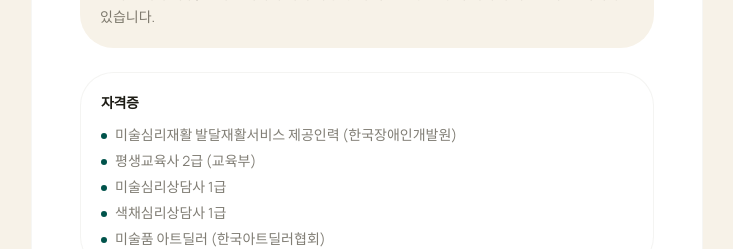
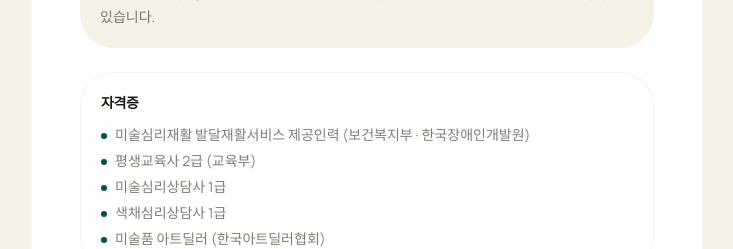
Before and after one commit to act-art-center/actartcenter.com, a Next.js app: page /team in a window 1280 px wide. Shown: the part 1440-1689 px from the top of the page, without its empty margins (273-1006 px from the left). Built offline with nearby package versions, Linux system fonts and the light colour scheme.

Commit message:
fix: clarify development rehabilitation credential

```diff
--- a/src/app/team/page.tsx
+++ b/src/app/team/page.tsx
@@ -246,7 +246,7 @@ export default function TeamPage() {
                 <h2 className="text-night font-semibold text-sm mb-3">자격증</h2>
                 <ul className="space-y-1.5 text-sm text-charcoal/70">
                   {[
-                    "미술심리재활 발달재활서비스 제공인력 (한국장애인개발원)",
+                    "미술심리재활 발달재활서비스 제공인력 (보건복지부 · 한국장애인개발원)",
                     "평생교육사 2급 (교육부)",
                     "미술심리상담사 1급",
                     "색채심리상담사 1급",
```
